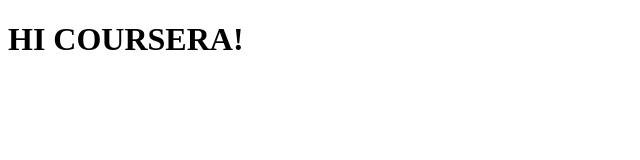
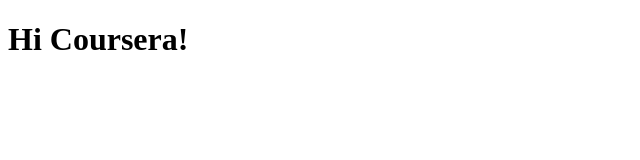
Before and after one commit to rdiDebug/HTML_CSS_js, a plain HTML site: page site/index.html in a window 1280 px wide. Shown: the whole page, without its empty margins (0-640 px from the left). Drawn offline with Linux system fonts and the light colour scheme.

Commit message:
The 1st change in code

```diff
--- a/site/index.html
+++ b/site/index.html
@@ -4,6 +4,6 @@
 	<title>Hi Coursera!</title>
 </head>
 <body>
-<h1>HI COURSERA!</h1>
+<h1>Hi Coursera!</h1>
 </body>
 </html>
```
